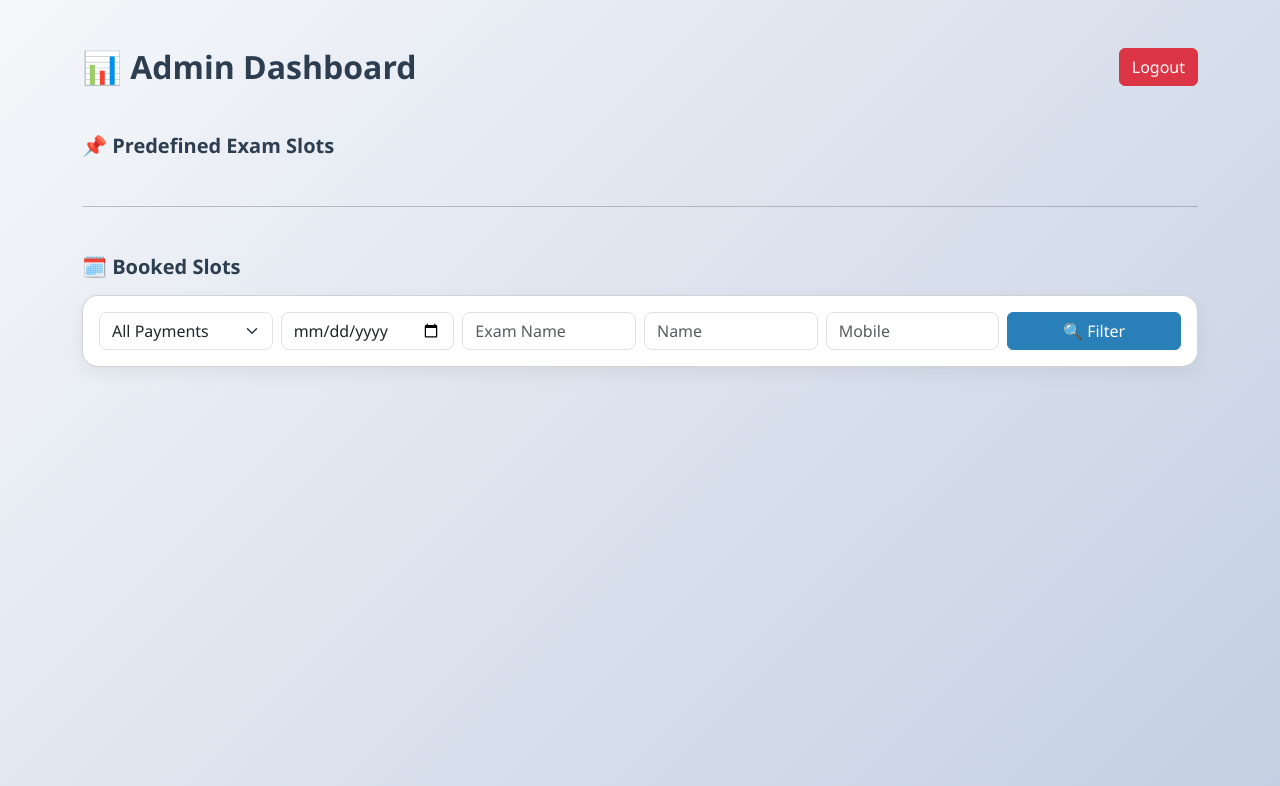
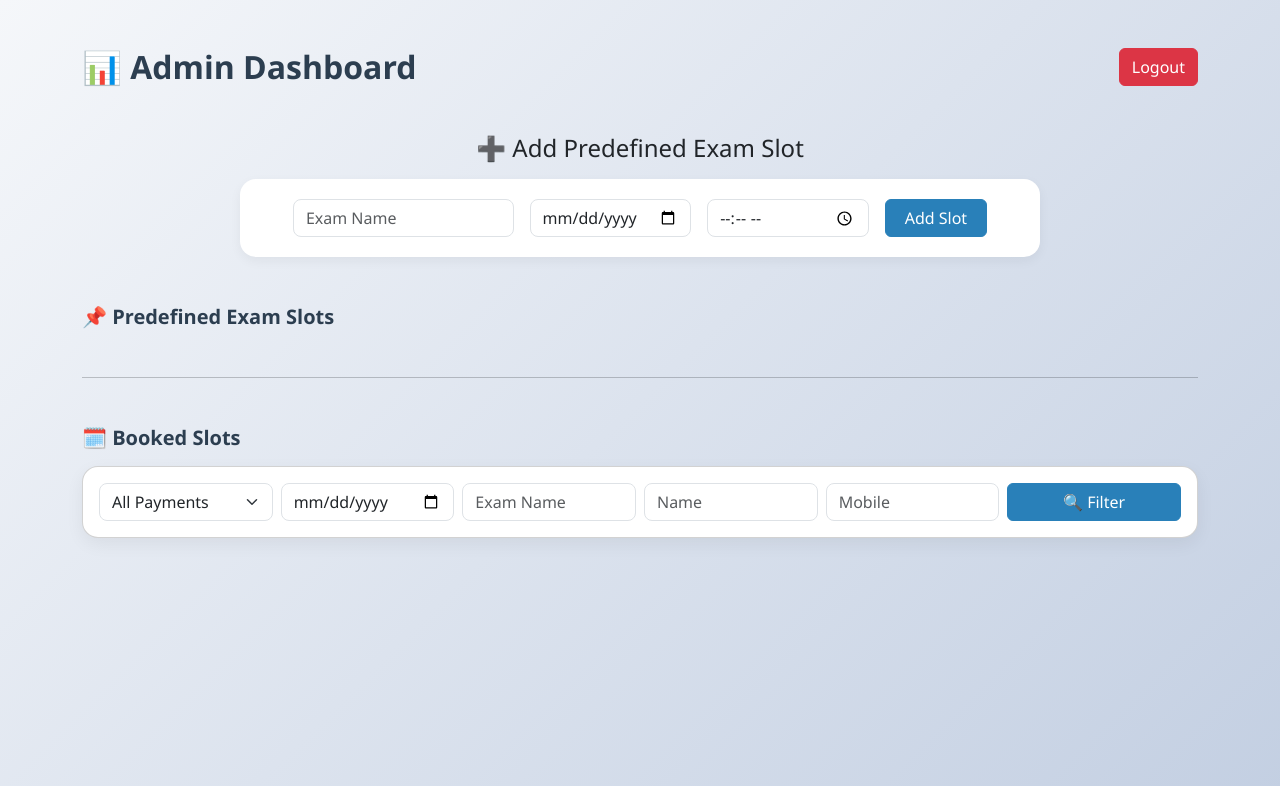
Before and after one commit to mananonymous8080/esb, a Flask app: page /admin/dashboard in a window 1280 px wide. Shown: the top 786 px of the page. Run offline with Flask 3, Linux system fonts and the light colour scheme; the visitor is signed in with stand-in values (Sample User, id 1); data that the repository does not hold is empty; some libraries are stand-ins or nearby versions.

Commit message:
missed adding predefined slots

```diff
--- a/templates/admin.html
+++ b/templates/admin.html
@@ -77,6 +77,26 @@
       <div class="alert alert-info text-center">{{ messages[0] }}</div>
     {% endif %}
   {% endwith %}
+
+  <h4 class="mb-3 text-center">➕ Add Predefined Exam Slot</h4>
+  <div class="d-flex justify-content-center">
+      <form action="{{ url_for('add_predefined') }}" method="POST" class="mb-5 w-100" style="max-width: 800px;">
+          <div class="row g-3">
+              <div class="col-12 col-md-4">
+                  <input type="text" name="exam_name" class="form-control" placeholder="Exam Name" required>
+              </div>
+              <div class="col-6 col-md-3">
+                  <input type="date" name="exam_date" class="form-control" required>
+              </div>
+              <div class="col-6 col-md-3">
+                  <input type="time" name="exam_time" class="form-control" required>
+              </div>
+              <div class="col-12 col-md-2">
+                  <button type="submit" class="btn btn-primary w-100">Add Slot</button>
+              </div>
+          </div>
+      </form>
+  </div>
 
   <!-- Predefined Slots -->
   <h5 class="mb-3">📌 Predefined Exam Slots</h5>
```
